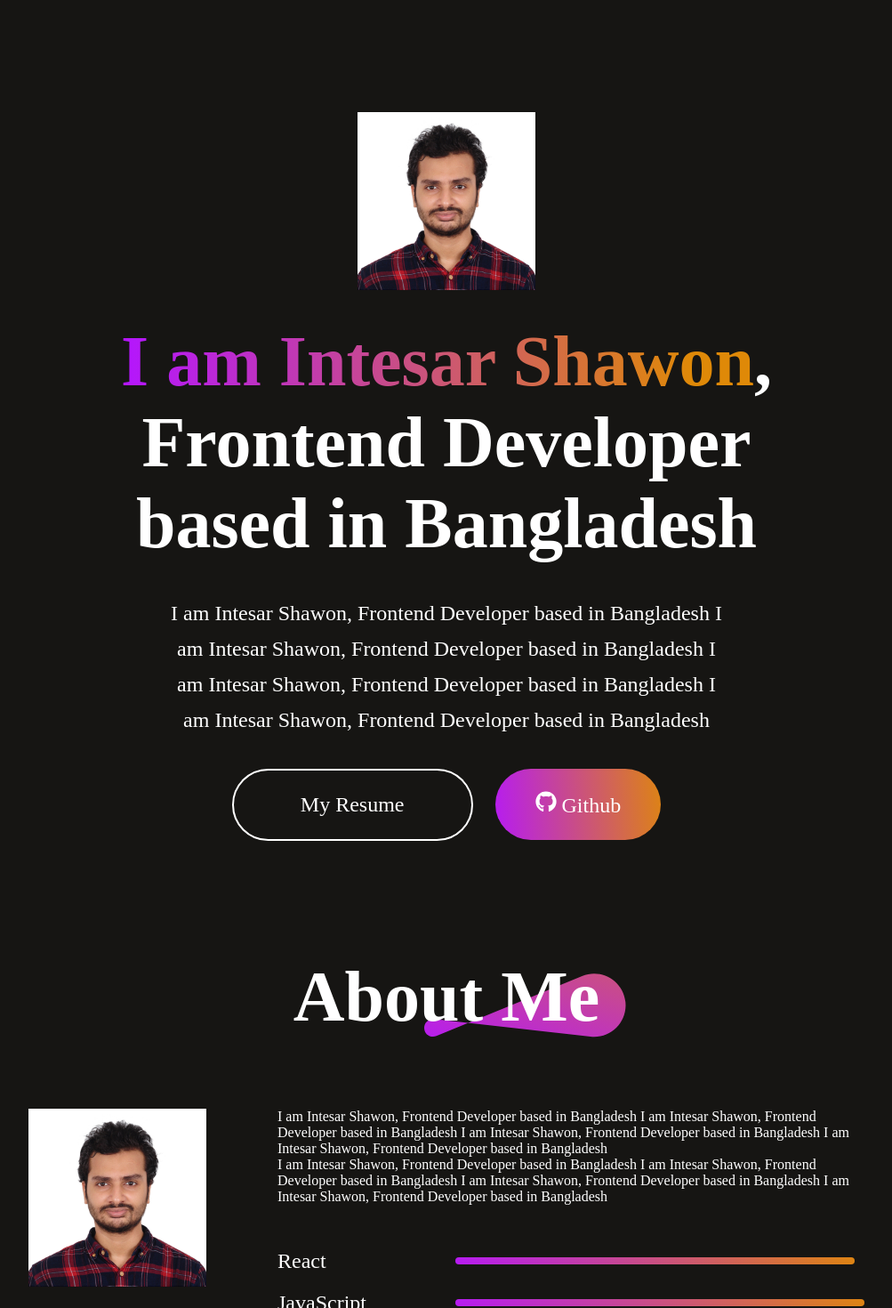
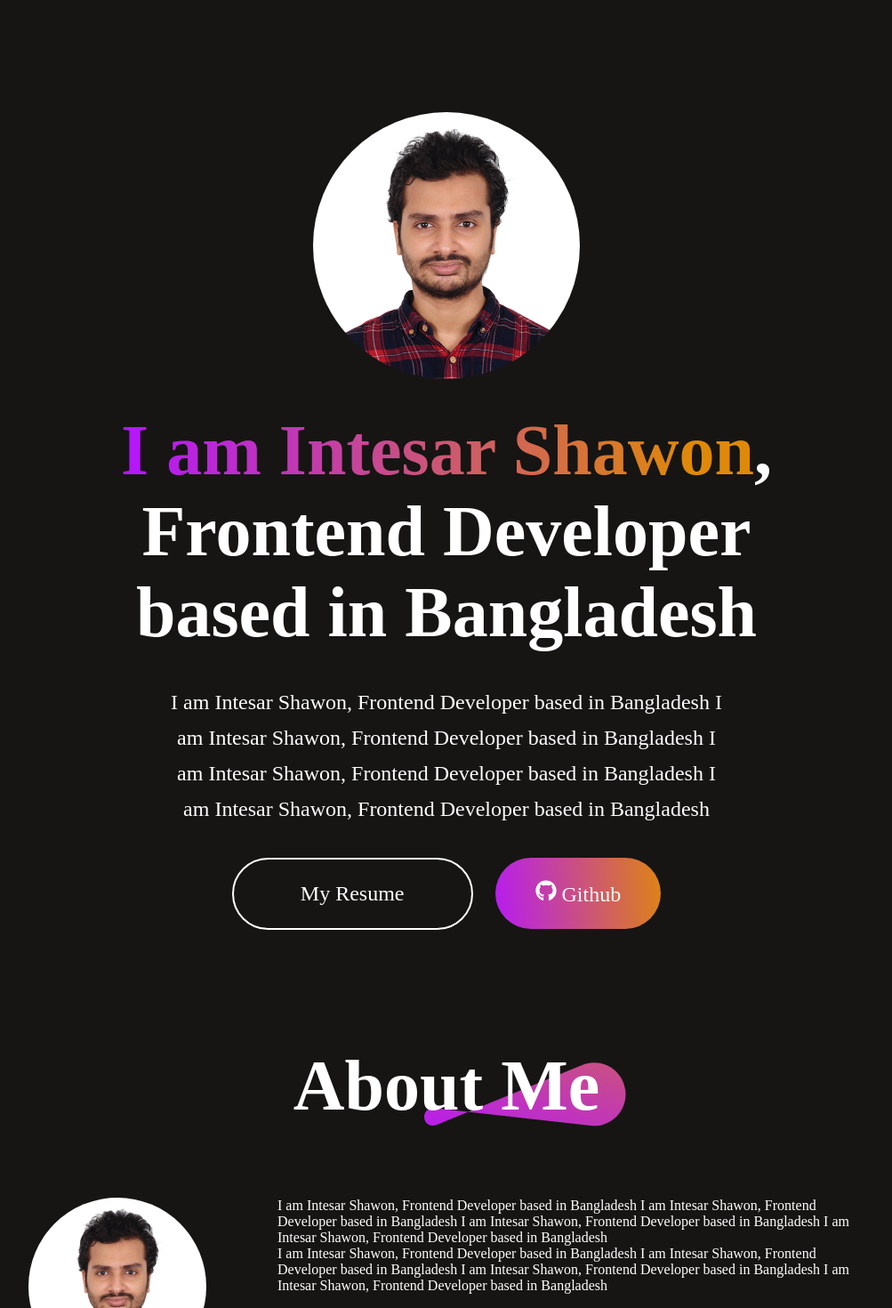
Before and after one commit to INTESARSHAWON/Portfolio, a React (Vite) app: page / in a window 1280 px wide. Shown: the part 140-1610 px from the top of the page at 89% size, without its empty margins (138-1141 px from the left). Built offline with nearby package versions, Linux system fonts and the light colour scheme.

Commit message:
add border radius to image

```diff
--- a/src/Components/About/About.css
+++ b/src/Components/About/About.css
@@ -31,6 +31,7 @@
 
 .about-left img{
     height: 200px;
+    border-radius: 50%;
 }
 
 .about-right{
--- a/src/Components/Hero/Hero.css
+++ b/src/Components/Hero/Hero.css
@@ -6,8 +6,9 @@
 }
 
 .hero img{
-    height: 200px;
+    height: 300px;
     margin-top: 150px;
+    border-radius: 50%;
 }
 
 .hero h1{
```
